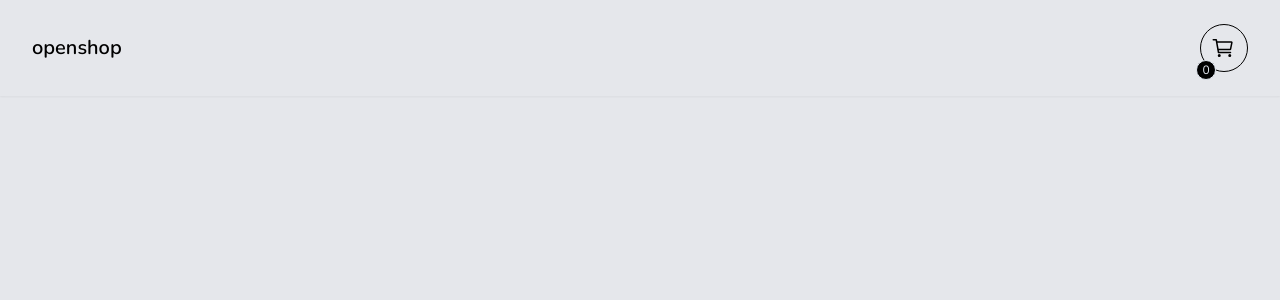
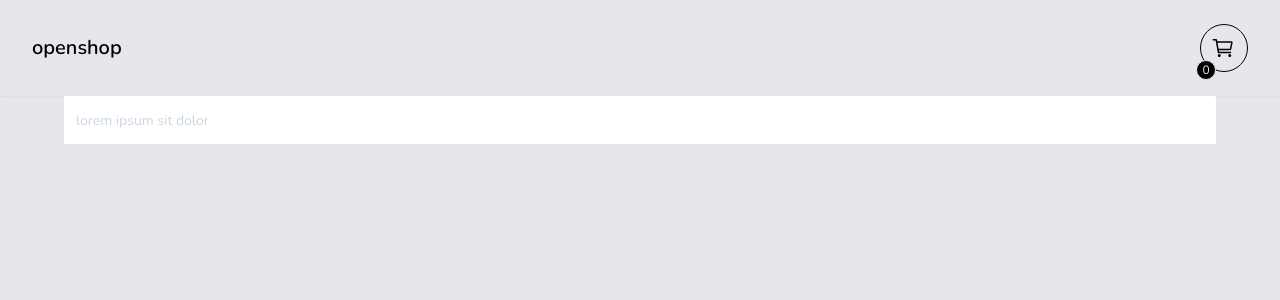
Before and after one commit to fnandesrafael/openshop, a React (Vite) app: page / in a window 1280 px wide. Shown: the top 300 px of the page. Built offline with nearby package versions, Linux system fonts and the light colour scheme; no server answers.

Commit message:
feat: code implementation of SearchBar input element

```diff
--- a/src/App.tsx
+++ b/src/App.tsx
@@ -4,12 +4,11 @@ import { useQuery } from 'react-query';
 import getData from './api';
 import Header from './components/Header';
 import Cart from './components/Cart';
+import SearchBar from './components/SearchBar';
 
 function App() {
   const [canShowCart, setCanShowCart] = useState(false);
   const { data } = useQuery({ queryKey: 'openshop-db', queryFn: getData });
-
-  console.log(data);
 
   return (
     <div className="h-screen w-full bg-gray-200" role="application">
@@ -18,6 +17,8 @@ function App() {
       <AnimatePresence mode="wait">
         {canShowCart && <Cart setCanShowCart={setCanShowCart} />}
       </AnimatePresence>
+
+      <SearchBar />
     </div>
   );
 }
--- a/src/components/SearchBar/SearchBar.tsx
+++ b/src/components/SearchBar/SearchBar.tsx
@@ -1,5 +1,16 @@
 import React from 'react';
 
 export default function SearchBar() {
-  return <div>SearchBar</div>;
+  return (
+    <section className="flex flex-col items-center">
+      <div className="flex w-[90%] flex-row rounded-sm bg-white">
+        <input
+          type="text"
+          placeholder="lorem ipsum sit dolor"
+          className="w-[80%] rounded-sm bg-white p-3 text-base outline-none placeholder:text-sm placeholder:text-slate-300"
+          role="search"
+        />
+      </div>
+    </section>
+  );
 }
```
